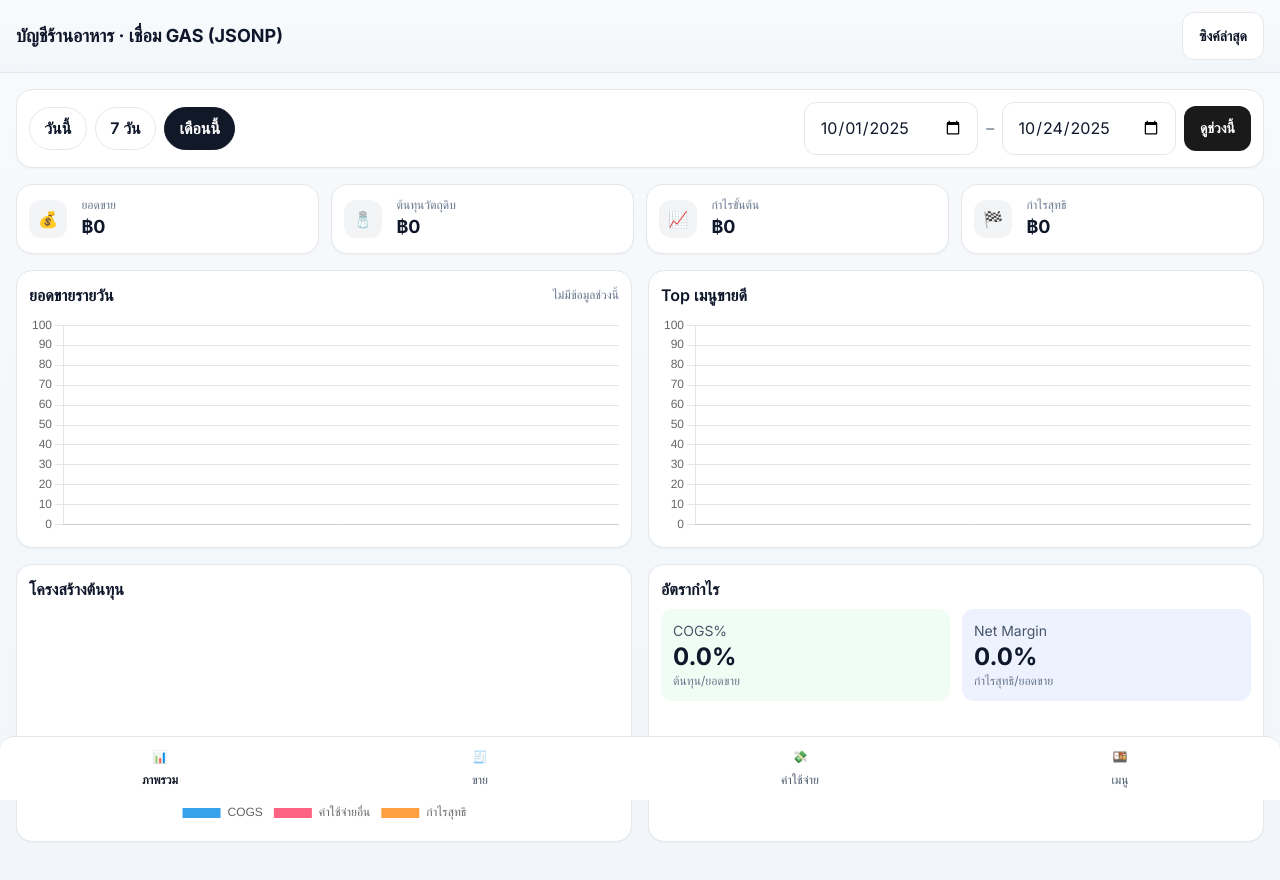
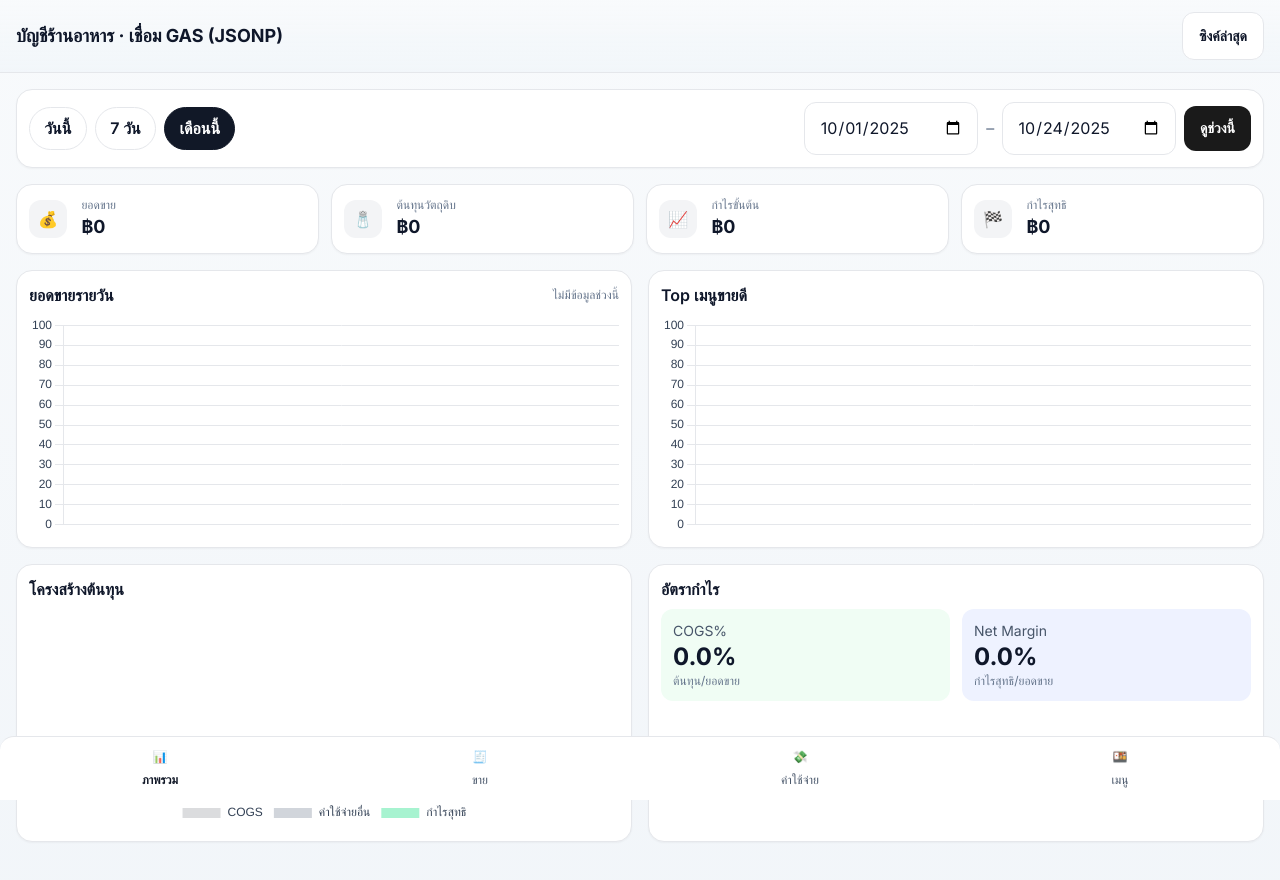
Before and after one commit to panyataratest-bot/KhotDong, a plain HTML site: page index.html in a window 1280 px wide. Drawn offline with nearby package versions, Linux system fonts and the light colour scheme.

Commit message:
Update index.html

```diff
--- a/index.html
+++ b/index.html
@@ -258,15 +258,22 @@
     const $$= (s)=> Array.from(document.querySelectorAll(s));
     function toast(msg, ok=true){ const t=$('#toast'); t.textContent=msg; t.style.background= ok? '#111827':'#b91c1c'; t.classList.add('show'); setTimeout(()=>t.classList.remove('show'), 1800); }
 
+    // ตั้งค่า default สีของแกน/กริด ให้ตัดกับพื้นหลัง
+    if (window.Chart) {
+      Chart.defaults.color = '#334155';     // สีตัวเลขแกน
+      Chart.defaults.borderColor = '#e5e7eb'; // สีเส้นกริด
+    }
+
     const parseISODate = (s)=> new Date(String(s).slice(0,10)+'T12:00:00');
 
     function unwrapList(v){
       if(Array.isArray(v)) return v;
       if(!v || typeof v!=='object') return [];
-      for(const k of ['rows','items','values','data','sales','list']){ if(Array.isArray(v[k])) return v[k]; }
+      for(const k of ['menus','menu','expenses','expense','rows','items','values','data','sales','list']){ if(Array.isArray(v[k])) return v[k]; }
+      // fallback: คืนอาเรย์ตัวแรกที่เจอ
+      for(const k of Object.keys(v)){ if(Array.isArray(v[k])) return v[k]; }
       return [];
     }
-    // ดึง id จากหลายรูปแบบชื่อคีย์
     const getId = (o)=> o?.id ?? o?.ID ?? o?.expenseId ?? o?.expenseid ?? o?._id ?? o?.uuid ?? o?.Id ?? null;
 
     const Loader = {
@@ -325,9 +332,38 @@
     let charts={ sales:null, top:null, breakdown:null };
     const destroyChart=(k)=>{ if(charts[k]){ try{charts[k].destroy();}catch(_){ } charts[k]=null; } };
     const boundedMax=(arr)=>{ const nums=(arr||[]).map(n=>Number(n)||0); const m=Math.max(0,...nums); if(m===0) return 100; const mag=Math.pow(10,Math.floor(Math.log10(m))); return Math.min(Math.ceil(m/mag)*mag*1.15, m*1.5); };
-    function lineChart(sel,labels,data){ const cv=$(sel); if(!cv||!window.Chart) return; destroyChart('sales'); charts.sales=new Chart(cv.getContext('2d'),{type:'line',data:{labels,datasets:[{label:'ยอดขายรายวัน',data,tension:.25,pointRadius:2}]},options:{responsive:true,maintainAspectRatio:false,animation:false,parsing:false,normalized:true,scales:{y:{beginAtZero:true,suggestedMax:boundedMax(data)}},plugins:{legend:{display:false}}}}); }
-    function barChart(sel,labels,data){ const cv=$(sel); if(!cv||!window.Chart) return; destroyChart('top'); charts.top=new Chart(cv.getContext('2d'),{type:'bar',data:{labels,datasets:[{label:'จำนวนที่ขาย',data}]},options:{responsive:true,maintainAspectRatio:false,animation:false,parsing:false,normalized:true,scales:{y:{beginAtZero:true,suggestedMax:boundedMax(data)}},plugins:{legend:{display:false}}}}); }
-    function doughnutChart(sel,labels,data){ const cv=$(sel); if(!cv||!window.Chart) return; destroyChart('breakdown'); charts.breakdown=new Chart(cv.getContext('2d'),{type:'doughnut',data:{labels,datasets:[{data}]},options:{responsive:true,maintainAspectRatio:false,animation:false,plugins:{legend:{position:'bottom'}}}}); }
+
+    // กำหนดสีให้ dataset ชัดเจน
+    const COLOR_MAIN = '#111827'; // slate-900
+    const COLOR_FILL = 'rgba(17,24,39,0.15)';
+
+    function lineChart(sel,labels,data){
+      const cv=$(sel); if(!cv||!window.Chart) return;
+      destroyChart('sales');
+      charts.sales=new Chart(cv.getContext('2d'),{
+        type:'line',
+        data:{ labels, datasets:[{ label:'ยอดขายรายวัน', data:data.map(n=>+n||0), tension:.25, pointRadius:3, fill:false, borderColor:COLOR_MAIN, pointBackgroundColor:COLOR_MAIN }]},
+        options:{ responsive:true, maintainAspectRatio:false, animation:false, parsing:false, normalized:true, scales:{ y:{ beginAtZero:true, suggestedMax: boundedMax(data) } }, plugins:{ legend:{ display:false } } }
+      });
+    }
+    function barChart(sel,labels,data){
+      const cv=$(sel); if(!cv||!window.Chart) return;
+      destroyChart('top');
+      charts.top=new Chart(cv.getContext('2d'),{
+        type:'bar',
+        data:{ labels, datasets:[{ label:'จำนวนที่ขาย', data:data.map(n=>+n||0), backgroundColor:COLOR_MAIN }]},
+        options:{ responsive:true, maintainAspectRatio:false, animation:false, parsing:false, normalized:true, scales:{ y:{ beginAtZero:true, suggestedMax: boundedMax(data) } }, plugins:{ legend:{ display:false } } }
+      });
+    }
+    function doughnutChart(sel,labels,data){
+      const cv=$(sel); if(!cv||!window.Chart) return;
+      destroyChart('breakdown');
+      charts.breakdown=new Chart(cv.getContext('2d'),{
+        type:'doughnut',
+        data:{ labels, datasets:[{ data:data.map(n=>+n||0), backgroundColor:[COLOR_FILL,'#d1d5db','#a7f3d0'] }]},
+        options:{ responsive:true, maintainAspectRatio:false, animation:false, plugins:{ legend:{ position:'bottom' } } }
+      });
+    }
 
     /* ============== Render ============== */
     function computeSummary(){
```
